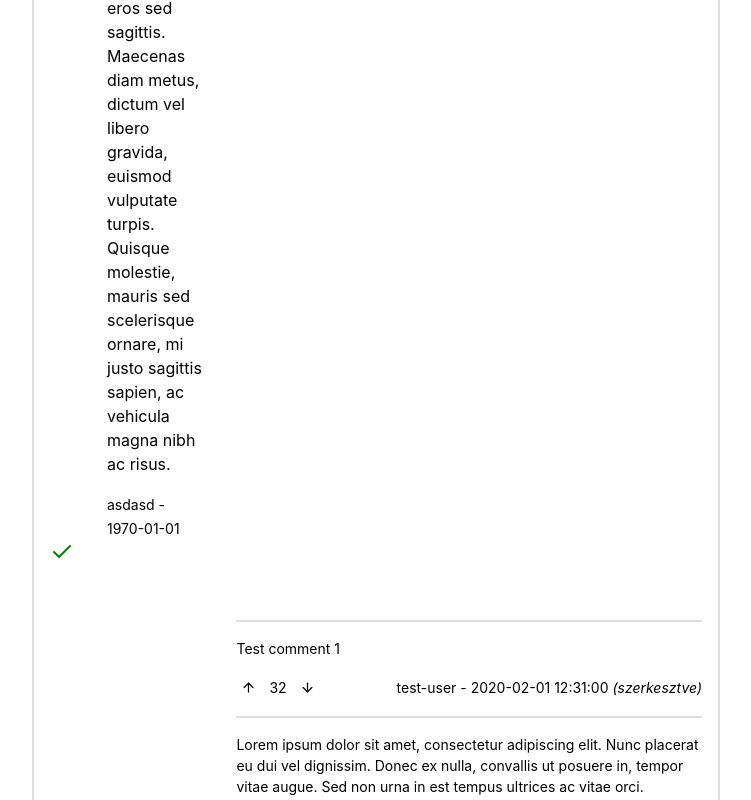
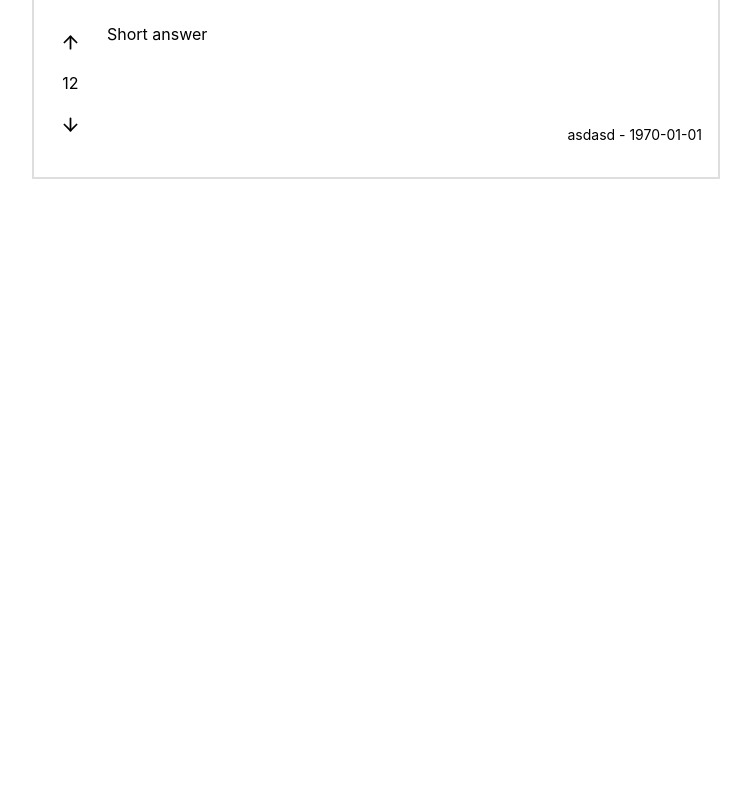
Before and after one commit to DevTeamSCH/vikoverflow-frontend, a Next.js app: page /questions/1 in a window 1280 px wide. Shown: the part 1557-2357 px from the top of the page, without its empty margins (264-1015 px from the left). After the commit the page ends 1864 px from the top, so only its background shows below. Built offline with nearby package versions, Linux system fonts and the light colour scheme; a web font is replaced by a local one.

Commit message:
small fixes, isAccepted bg

```diff
--- a/src/components/answer/answer.js
+++ b/src/components/answer/answer.js
@@ -1,9 +1,8 @@
 import Vote, { VOTE_STATE as VOTE } from "../question/vote";
 import { useState } from "react";
+import cn from "classnames";
 import Link from "next/link";
-import Tag from "../question/tag";
 import Comment from "../question/comment";
-import { Check } from "react-feather";
 
 export default ({
   id,
@@ -21,7 +20,12 @@ export default ({
     setVote(userVote === VOTE.DOWN ? VOTE.NONE : VOTE.DOWN);
 
   return (
-    <div className="container">
+    <div
+      className={cn("container", {
+        hasComment: comments?.length > 0,
+        isAccepted: is_accepted
+      })}
+    >
       <div className="voting-container">
         <Vote
           value={userVote}
@@ -29,35 +33,23 @@ export default ({
           onUpvote={handleUpvote}
           onDownvote={handleDownvote}
         />
-        {is_accepted ? <Check color="green" /> : ""}
       </div>
       <p className="text">{text}</p>
       <div className="info-container">
-        <span className="info">
+        <div className="info">
           <Link href={`/users/${owner}`}>
             <a>{owner}</a>
           </Link>
           {` - 1970-01-01`}
-        </span>
+        </div>
       </div>
       {comments?.length > 0 && (
         <div className="comments-container">
           {comments.map(c => (
-            <Comment key={c.id} {...c} />
+            <Comment isParentAccepted={is_accepted} key={c.id} {...c} />
           ))}
         </div>
       )}
-      {/* removing bottom grid gap if comment container is empty by not listing it as an area */}
-      <style jsx>{`
-        .container {
-          grid-template-areas: "voting text" "voting info" ${comments?.length >
-            0
-              ? `". comments"`
-              : ""};
-          grid-template-columns: auto 1fr;
-        }
-      `}</style>
-
       <style jsx>{`
         a {
           cursor: pointer;
@@ -91,10 +83,24 @@ export default ({
           padding: var(--gap-double) var(--gap);
           display: grid;
           grid-gap: 1rem;
+          grid-template-areas: "voting text" "voting info";
+          grid-template-columns: auto 1fr;
+        }
+
+        .container.hasComment {
+          grid-template-areas: "voting text" "voting info" ". comments";
+        }
+
+        .container.isAccepted {
+          border-color: var(--green);
+          background: var(--green-accent);
         }
 
         .info-container {
           grid-area: info;
+          display: flex;
+          justify-content: flex-end;
+          align-items: flex-end;
         }
 
         .info {
--- a/src/components/question/comment.js
+++ b/src/components/question/comment.js
@@ -1,8 +1,11 @@
 import Vote from "./vote";
 import Link from "next/link";
+import cn from "classnames";
 
 // TODO refactor to css grid
 // TODO refactor link (a) component
+
+// TODO refactor, should not set border top for himself as its ugly to pass down isParentAccepted
 
 export default ({
   id,
@@ -11,9 +14,10 @@ export default ({
   updated_at,
   owner,
   vote_count,
-  user_vote
+  user_vote,
+  isParentAccepted
 }) => (
-  <div className="container">
+  <div className={cn("container", { acceptedParent: isParentAccepted })}>
     <div className="comment-text">{text}</div>
     <div className="comment-meta">
       <div className="voting-container">
@@ -51,6 +55,10 @@ export default ({
         padding-top: var(--gap);
       }
 
+      .container.acceptedParent {
+        border-color: var(--green);
+      }
+
       .comment-text {
         padding-bottom: var(--gap);
       }
--- a/src/components/question/vote.js
+++ b/src/components/question/vote.js
@@ -47,6 +47,7 @@ export default ({ horizontal, value, onUpvote, onDownvote, count }) => {
           display: flex;
           flex-direction: column;
           align-items: center;
+          justify-content: space-evenly;
           height: 100%;
         }
 
@@ -59,6 +60,13 @@ export default ({ horizontal, value, onUpvote, onDownvote, count }) => {
         div.horizontal > :global(*:not(:first-child)) {
           margin-left: var(--gap-half);
         }
+
+        span {
+          display: flex;
+          align-items: center;
+          /* Matches vote buttons */
+          min-height: 41px;
+        }
       `}</style>
     </div>
   );
```
